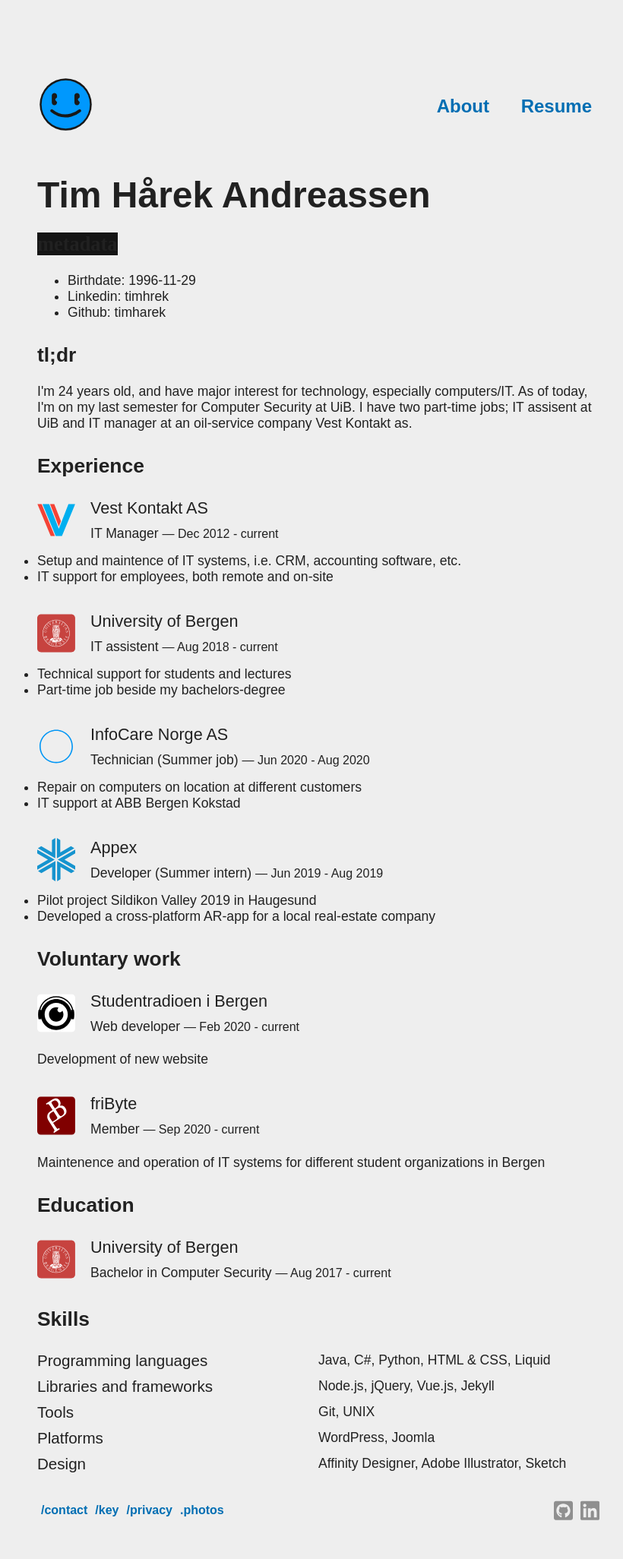
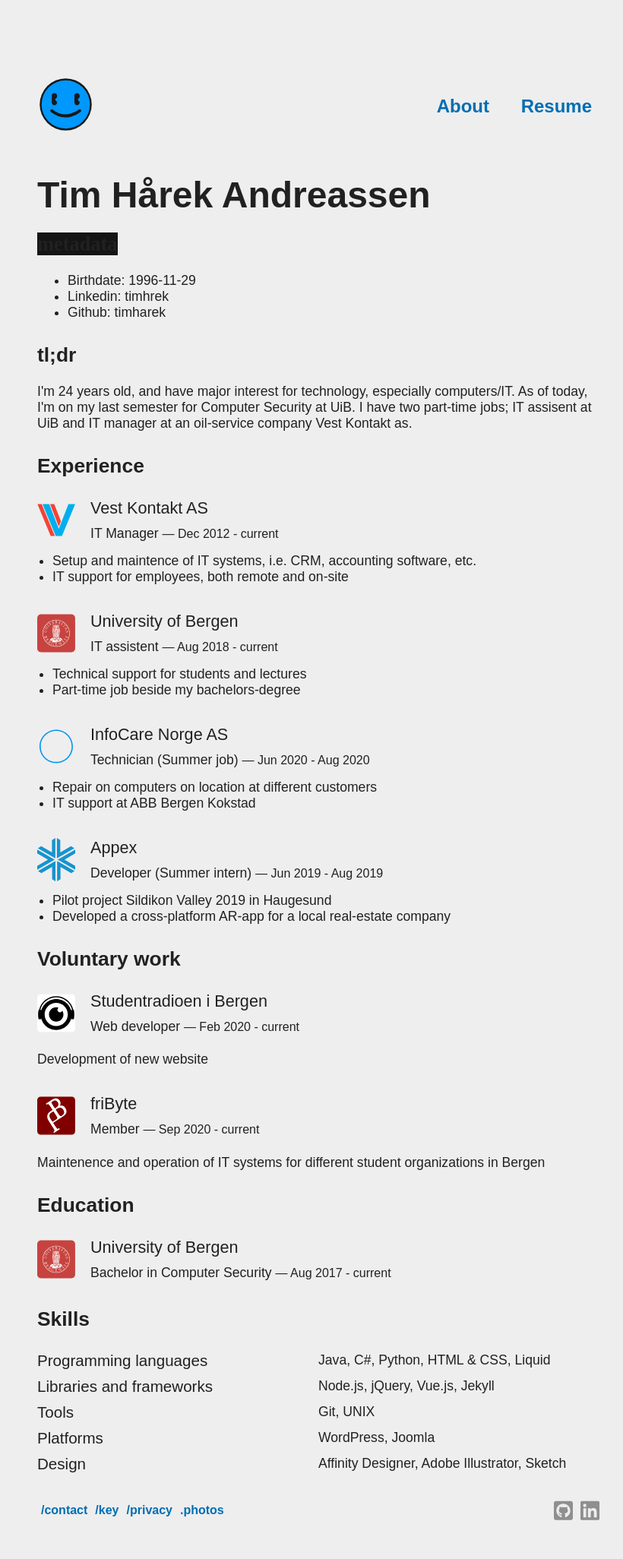
Before and after one commit to timharek/timharek.no, a Jekyll site: the page built from pages/resume.html, in a window 1280 px wide. Shown: the whole page at 76% size, without its empty margins (221-1041 px from the left). Built offline with Jekyll 4.4.1, drawn with Linux system fonts in a browser that asks for light colours; some web fonts are replaced.

Commit message:
chore: Resume p and ul color is the same Both in dark mode and light mode

```diff
--- a/assets/_sass/_resume.scss
+++ b/assets/_sass/_resume.scss
@@ -56,6 +56,14 @@
                 ul {
                     padding: 0;
                     margin: 10px 0;
+                    margin-left: 20px;
+                }
+                ul,
+                p {
+                    @media (prefers-color-scheme: light) {
+                        color: $primary-dark-color;
+                    }
+                    color: $primary-light-color;
                 }
             }
         }
```
